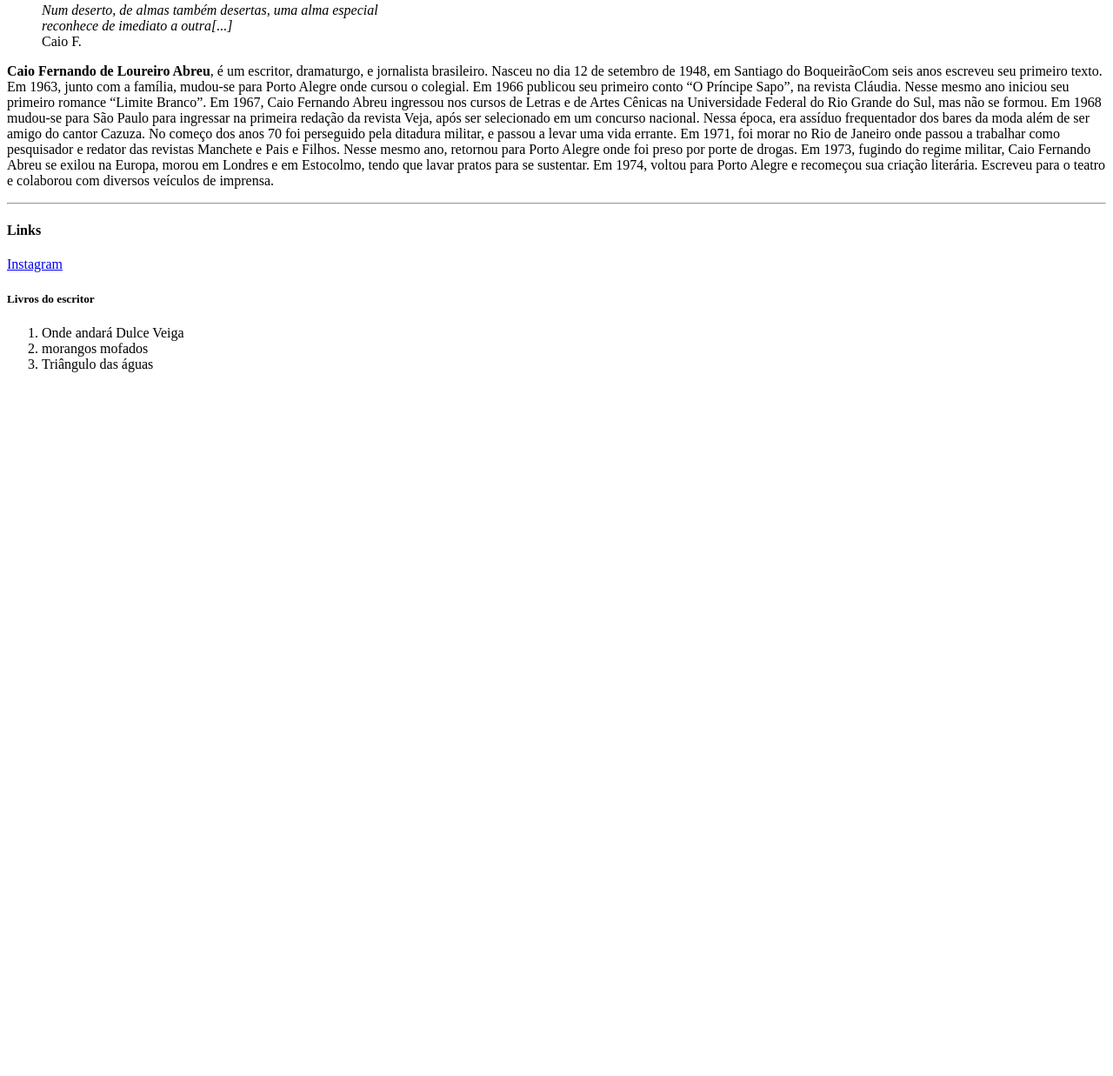
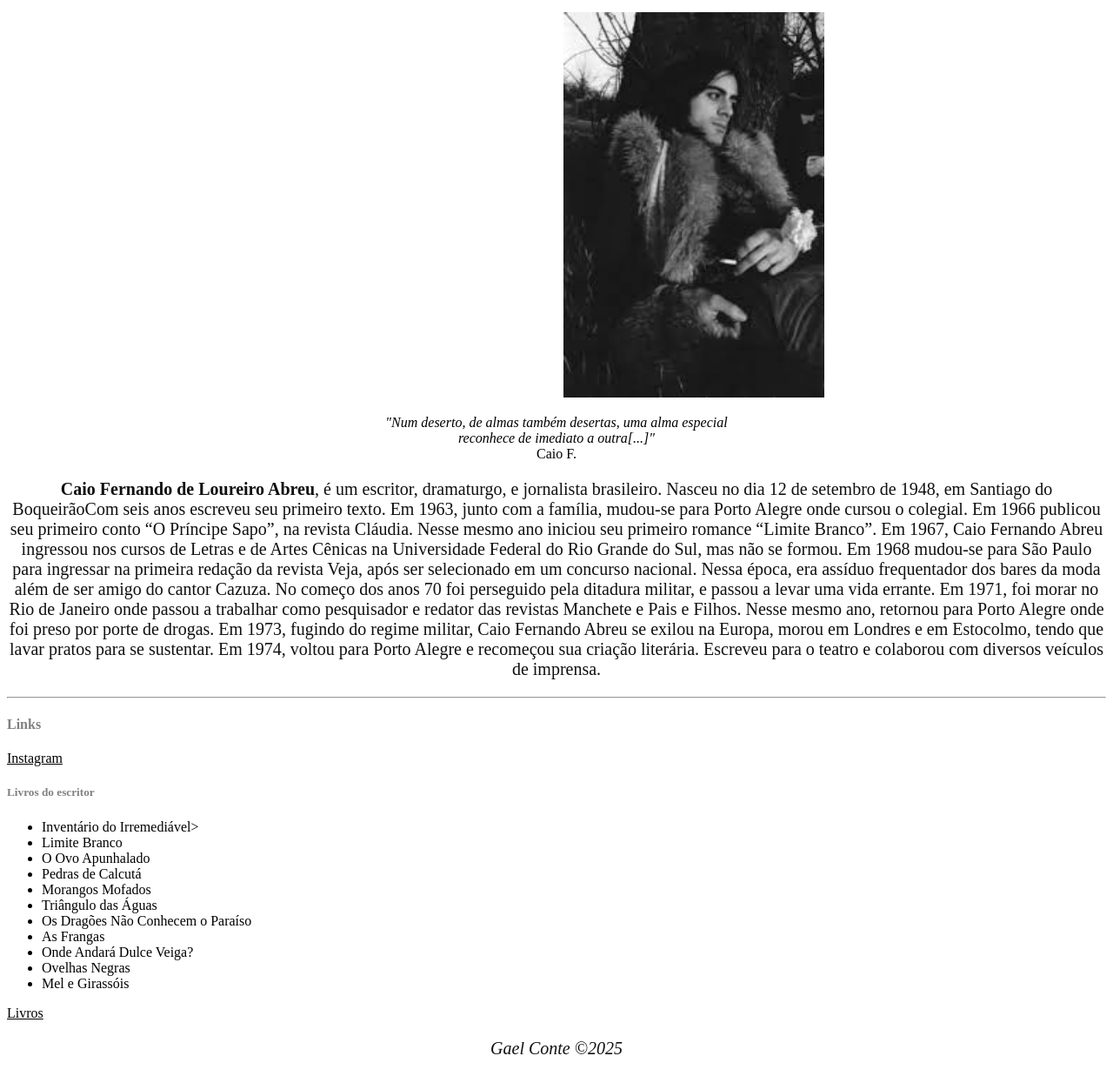
Before and after one commit to canecooo13/projetos-de-gael-penasemto-comupatacional, a plain HTML site: page caio.html in a window 1280 px wide. Shown: the part 111-1348 px from the top of the page at 87% size. Before the commit the page ends 800 px from the top, so only its background shows below. Drawn offline with Linux system fonts and the light colour scheme.

Commit message:
Add files via upload

```diff
--- a/caio.html
+++ b/caio.html
@@ -1,18 +1,26 @@
+
 <!DOCTYPE html>
 <html lang="pt-br">
-<head>
+
+    <head>
     <meta charset="UTF-8">
     <meta http-equiv="X-UA-Compatible" content="IE=edge">
     <meta name="viewport" content="width=device-width, initial-scale=1.0">
     <title>Caio, a vida e obra do escritor do amor</title>
+    <link rel="stylesheet" href="style.css">
 </head>
 <body>
+<header>
     <h1>Caio Fernando Abreu</h1>
-    <img src="caio_fernando.png" alt="foto do caio"> <blockquote><i>Num deserto, de almas também desertas, uma alma especial <br>
-        reconhece de imediato a outra[...]</i> <br>
+</header>
+<nav>
+    <img src="caio.png" alt="foto do caio"> <blockquote><i>"Num deserto, de almas também desertas, uma alma especial <br>
+        reconhece de imediato a outra[...]"</i> <br>
     Caio F. </blockquote>
+</nav>
 
-    <p> <b> Caio Fernando de Loureiro Abreu</b>, é um escritor, dramaturgo, e jornalista brasileiro. Nasceu no dia 12 de setembro de 1948, em Santiago do BoqueirãoCom seis anos escreveu seu primeiro texto. Em 1963, junto com a família, mudou-se para Porto Alegre onde cursou o colegial. Em 1966 publicou seu primeiro conto “O Príncipe Sapo”, na revista Cláudia. Nesse mesmo ano iniciou seu primeiro romance “Limite Branco”.
+   <div>
+     <p> <b> Caio Fernando de Loureiro Abreu</b>, é um escritor, dramaturgo, e jornalista brasileiro. Nasceu no dia 12 de setembro de 1948, em Santiago do BoqueirãoCom seis anos escreveu seu primeiro texto. Em 1963, junto com a família, mudou-se para Porto Alegre onde cursou o colegial. Em 1966 publicou seu primeiro conto “O Príncipe Sapo”, na revista Cláudia. Nesse mesmo ano iniciou seu primeiro romance “Limite Branco”.
 
         Em 1967, Caio Fernando Abreu ingressou nos cursos de Letras e de Artes Cênicas na Universidade Federal do Rio Grande do Sul, mas não se formou. Em 1968 mudou-se para São Paulo para ingressar na primeira redação da revista Veja, após ser selecionado em um concurso nacional. Nessa época, era assíduo frequentador dos bares da moda além de ser amigo do cantor Cazuza.
 
@@ -22,13 +30,30 @@
 
         <hr>
     <h4>Links</h4>
-  <a href="href=https://www.instagram.com/caiofernandoabreu/></a>"> Instagram</a>
+  <a href="https://www.instagram.com/caiofernandoabreu/"> Instagram</a>
 
   <h5>Livros do escritor</h5>
-<ol>
-    <li>Onde andará Dulce Veiga</li>
-    <li>morangos mofados</li>
-    <li>Triângulo das águas</li>
-</ol>
+<ul>
+    <li>Inventário do Irremediável></li>
+    <li>Limite Branco</li>
+    <li>O Ovo Apunhalado</li>
+    <li>Pedras de Calcutá</li>
+    <li>Morangos Mofados</li>
+    <li>Triângulo das Águas</li>
+    <li>Os Dragões Não Conhecem o Paraíso</li>
+    <li>As Frangas</li>
+    <li>Onde Andará Dulce Veiga?</li>
+    <li>Ovelhas Negras</li>
+    <li>Mel e Girassóis</li>
+
+</ul>
+ <a href="livros.html"> Livros</a>
+
+
+</div>
+
+<footer>
+    <p>Gael Conte ©2025</p>
+</footer>
 </body>
 </html>
--- /dev/null
+++ b/estilo.css
@@ -0,0 +1,12 @@
+table,td {
+    border-collapse:collapse ;
+    border:1px solid black;
+    padding:  10px;
+
+}
+img{ width: 200px;
+
+}
+body{
+    background-color: #f0f0f0;
+}
--- /dev/null
+++ b/style.css
@@ -0,0 +1,53 @@
+
+h1{
+    text-align: center;
+    font-family: sans-serif;
+    font-size: 50px;
+}
+
+img{
+   margin-left: 640px;
+   width: 300px;
+
+
+}
+
+blockquote{
+    text-align: center;
+}
+footer{
+    font-size: 18px;
+    text-align: center;
+    font-style: oblique;
+   color: azure;
+
+
+}
+h5{
+    color: gray;
+    font-weight: 800;
+}
+h4{
+    color: gray;
+    font-weight: 800;
+}
+
+div{
+}
+
+a{color: black;}
+
+
+
+
+p {
+    color: rgb(17, 16, 16) ;
+font-size: 20px;
+text-align: center;
+
+}
+
+body{
+background-color:;
+
+}
```
Also changed, not shown: livros.html (added, +46 -0 lines), caio.png (added), inventariodoir.png (added), limite.png (added), ovelhas.png (added), ovo.png (added).
